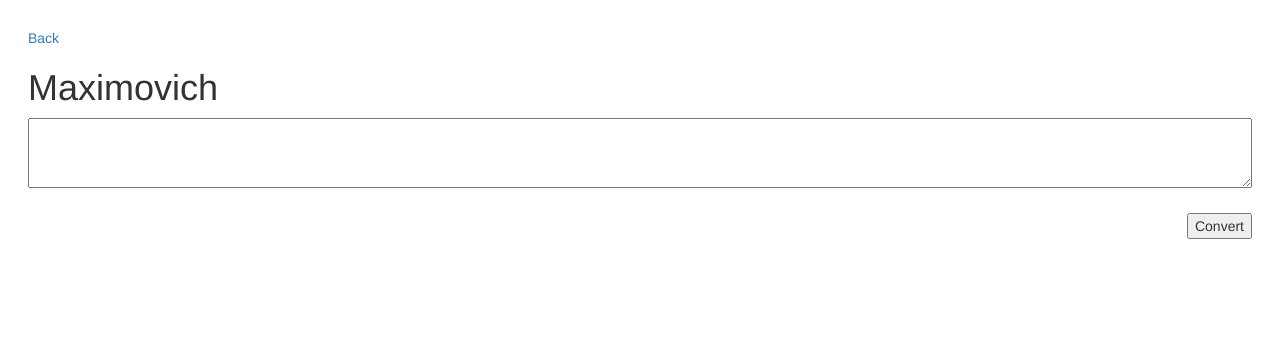
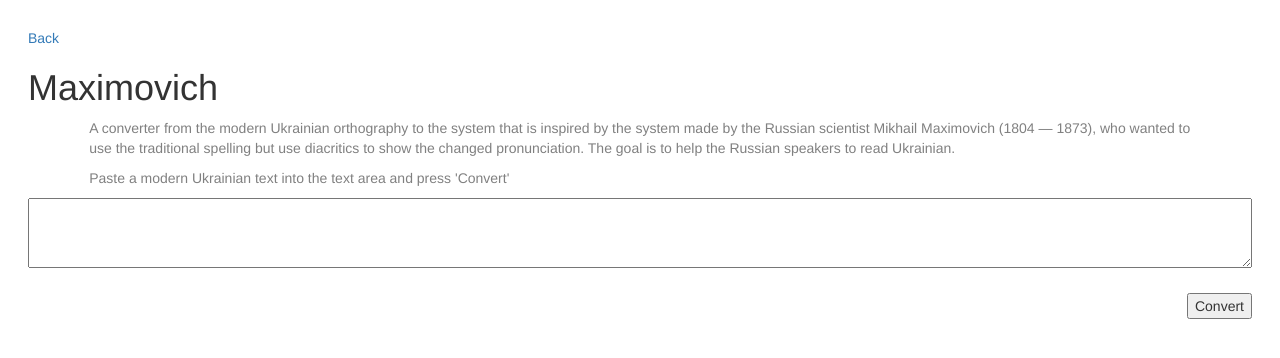
Before and after one commit to igoryen/maximovich, a PHP site: page / in a window 1280 px wide. Shown: the top 358 px of the page. Run offline with PHP 8.4, Linux system fonts and the light colour scheme.

Commit message:
Added explanation division

```diff
--- a/index.php
+++ b/index.php
@@ -6,6 +6,8 @@ include $_SERVER['DOCUMENT_ROOT'] . "/text/pangrams.php";
 include $_SERVER['DOCUMENT_ROOT'] . "/text/yat.php";
 include $_SERVER['DOCUMENT_ROOT'] . '/text/pairs.php';
 
+$explanation = "A converter from the modern Ukrainian orthography to the system that is inspired by the system made by the Russian scientist Mikhail Maximovich (1804 — 1873), who wanted to use the traditional spelling but use diacritics to show the changed pronunciation. The goal is to help the Russian speakers to read Ukrainian.";
+$use = "Paste a modern Ukrainian text into the text area and press 'Convert'";
 $textarea = (isset($_POST['txtcomment'])) ? htmlentities($_POST['txtcomment']) : "";
 $textarea = explode("\n", $textarea);
 
@@ -52,6 +54,12 @@ function output($items) {
                 margin: 2em;
                 padding-bottom: 3em;
             }
+            .explanation {
+                width: 90%;
+                margin-left: auto;
+                margin-right: auto;
+                color: gray;
+            }
             .text_panels_container {
                 width: 90%;
                 margin-left: auto;
@@ -71,6 +79,10 @@ function output($items) {
         <div class="body_container">
             <a href="http://www.igoryen.com">Back</a>
             <h1>Maximovich</h1>
+            <div class="explanation">
+                <p><?php echo $explanation; ?></p>
+                <p><?php echo $use; ?></p>
+            </div>
 
             <?php if (sizeof($textarea) > 0) { ?>
             <div class="text_panels_container">
--- a/text/pairs.php
+++ b/text/pairs.php
@@ -84,7 +84,7 @@ $pairs = [
     "кільк" => "к&#x00F4;льк",    // ô
     "ніч" => "н&#x00F4;ч",
     "гір" => "г&#x00F4;р",
-    "від " => "&#x00F4;д",
+    "від " => "&#x00F4;д ",
     "рік" => "р&#x00F4;к",
     "він" => "&#x00F4;н", "Він" => "&#x00D4;н",
     "під" =>" п&#x00F4;д",
```
